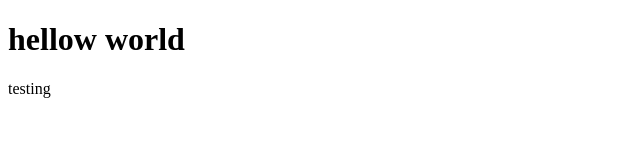
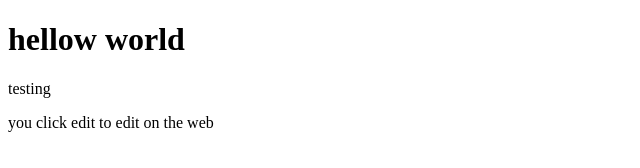
Before and after one commit to YWSun/HelloWorld, a plain HTML site: page index.html in a window 1280 px wide. Shown: the whole page, without its empty margins (0-640 px from the left). Drawn offline with Linux system fonts and the light colour scheme.

Commit message:
Added content from github

```diff
--- a/index.html
+++ b/index.html
@@ -6,5 +6,6 @@
 <body>
 <h1>hellow world</h1>
 <p>testing</p>
+<p> you click edit to edit on the web</p>
 </body>
 </html>
```
